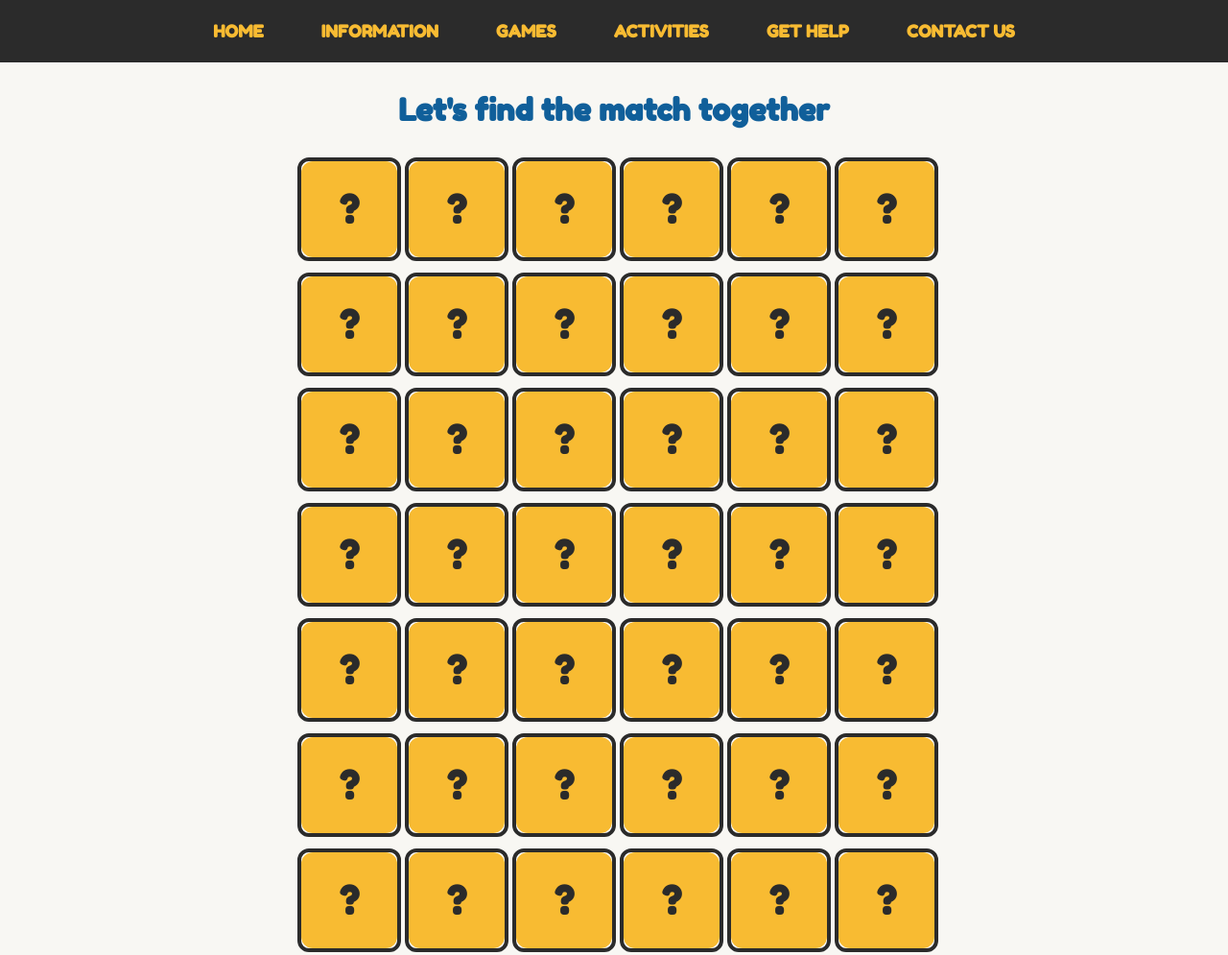
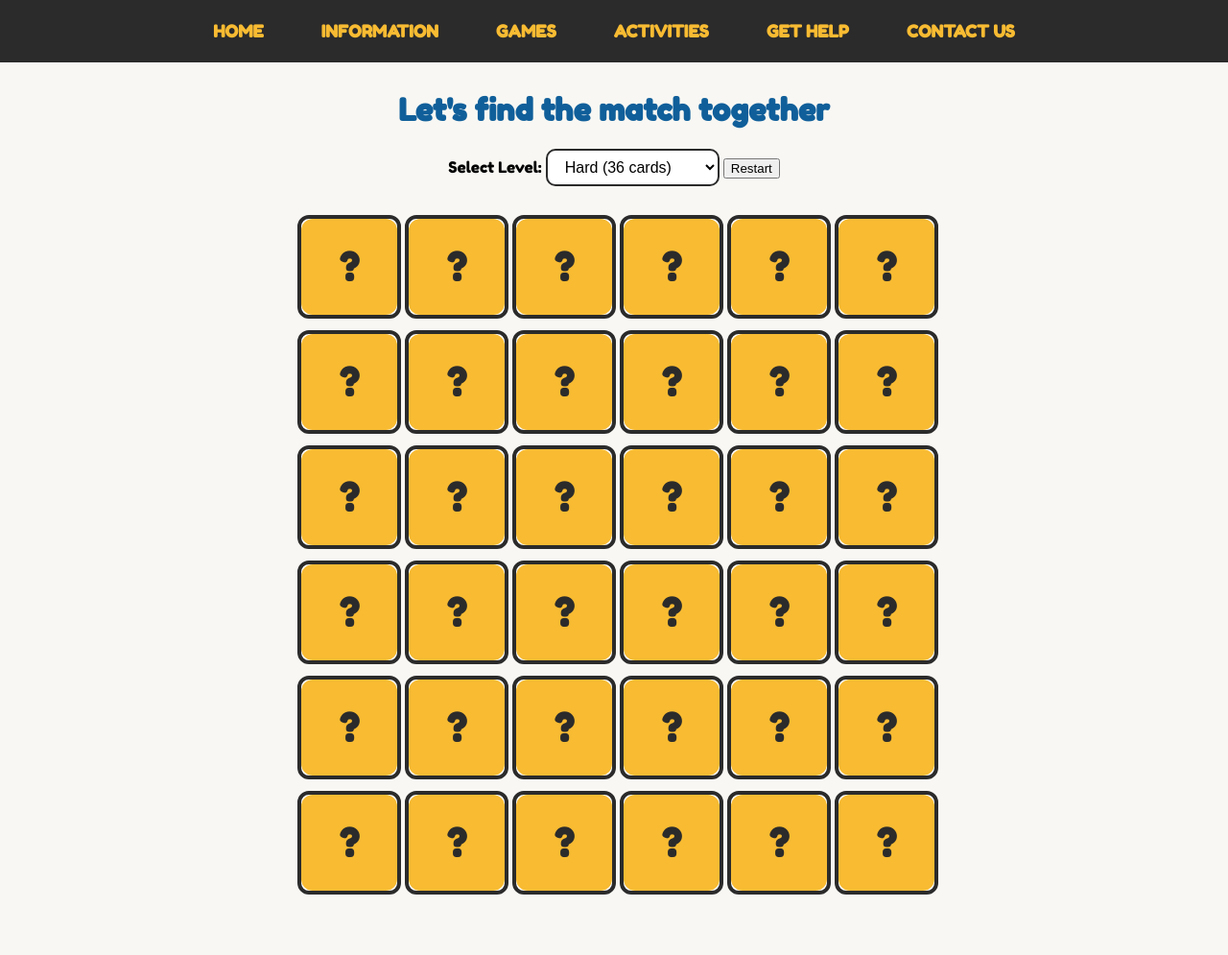
Before and after one commit to FredGui10/blue-hearts-bright-minds, a plain HTML site: page memorygame.html in a window 1280 px wide. Shown: the top 995 px of the page at 96% size. Drawn offline with Linux system fonts and the light colour scheme.

Commit message:
updated memory files

```diff
--- a/memorygame.html
+++ b/memorygame.html
@@ -50,6 +50,17 @@
 
     <h1 class="page-title">Let's find the match together</h1>
 
+    <div class="memory-controls">
+  <label for="difficulty">Select Level:</label>
+  <select id="difficulty">
+    <option value="easy">Easy (12 cards)</option>
+    <option value="normal">Normal (24 cards)</option>
+    <option value="hard" selected>Hard (36 cards)</option>
+  </select>
+
+  <button id="restartBtn">Restart</button>
+</div>
+
     <section class="memory-game-container">
         <div class="memory-grid" id="memoryGrid"></div>
     </section>
--- a/memorygame.js
+++ b/memorygame.js
@@ -1,15 +1,42 @@
 const grid = document.getElementById("memoryGrid");
+const difficultySelect = document.getElementById("difficulty");
+const restartBtn = document.getElementById("restartBtn");
 
-const items = [
+let firstCard = null;
+let secondCard = null;
+let lockBoard = false;
+
+// Base set of items
+const baseItems = [
   "🐶","🐱","🐰","🦊","🐻","🐼",
   "🐸","🐵","🦁","🐯","🐮","🐨",
   "A","B","C","D","E","F",
   "1","2","3","4","5","6"
 ];
 
+// Difficulty settings
+const difficultyMap = {
+  easy: 6,     // 3x4 grid = 6 pairs (12 cards)
+  normal: 12,  // 4x6 grid = 12 pairs (24 cards)
+  hard: 18     // 6x6 grid = 18 pairs (36 cards)
+};
+
+// -------------------------------
+// BUILD GAME
+// -------------------------------
+function buildGame() {
+  grid.innerHTML = "";
+  firstCard = null;
+  secondCard = null;
+  lockBoard = false;
+
+  const level = difficultySelect.value;
+  const pairCount = difficultyMap[level];
+
+  const items = baseItems.slice(0, pairCount);
   let cardValues = [...items, ...items];
 
-cardValues.sort(() => 0.5 - Math.random());
+  cardValues.sort(() => Math.random() - 0.5);
 
   cardValues.forEach(value => {
     const card = document.createElement("div");
@@ -23,13 +50,17 @@ cardValues.forEach(value => {
     grid.appendChild(card);
   });
 
-let firstCard = null;
-let secondCard = null;
-let lockBoard = false;
+  addCardListeners();
+}
 
+// -------------------------------
+// CARD LOGIC
+// -------------------------------
+function addCardListeners() {
   document.querySelectorAll(".memory-card").forEach(card => {
     card.addEventListener("click", () => {
       if (lockBoard || card === firstCard) return;
+
       card.classList.add("flip");
 
       if (!firstCard) {
@@ -56,3 +87,13 @@ document.querySelectorAll(".memory-card").forEach(card => {
       }, 900);
     });
   });
+}
+
+// -------------------------------
+// EVENT LISTENERS
+// -------------------------------
+difficultySelect.addEventListener("change", buildGame);
+restartBtn.addEventListener("click", buildGame);
+
+// Start first game
+buildGame();
--- a/style.css
+++ b/style.css
@@ -1431,3 +1431,18 @@ body {
         width: 100%;
     }
 }
+
+.memory-controls {
+  text-align: center;
+  margin-top: 20px;
+  margin-bottom: 15px;
+}
+
+.memory-controls select {
+  padding: 8px 14px;
+  font-size: 1rem;
+  border-radius: 10px;
+  border: 2px solid var(--dark);
+  background-color: white;
+  cursor: pointer;
+}
```
Lines whose indentation alone changed are shown as unchanged.
